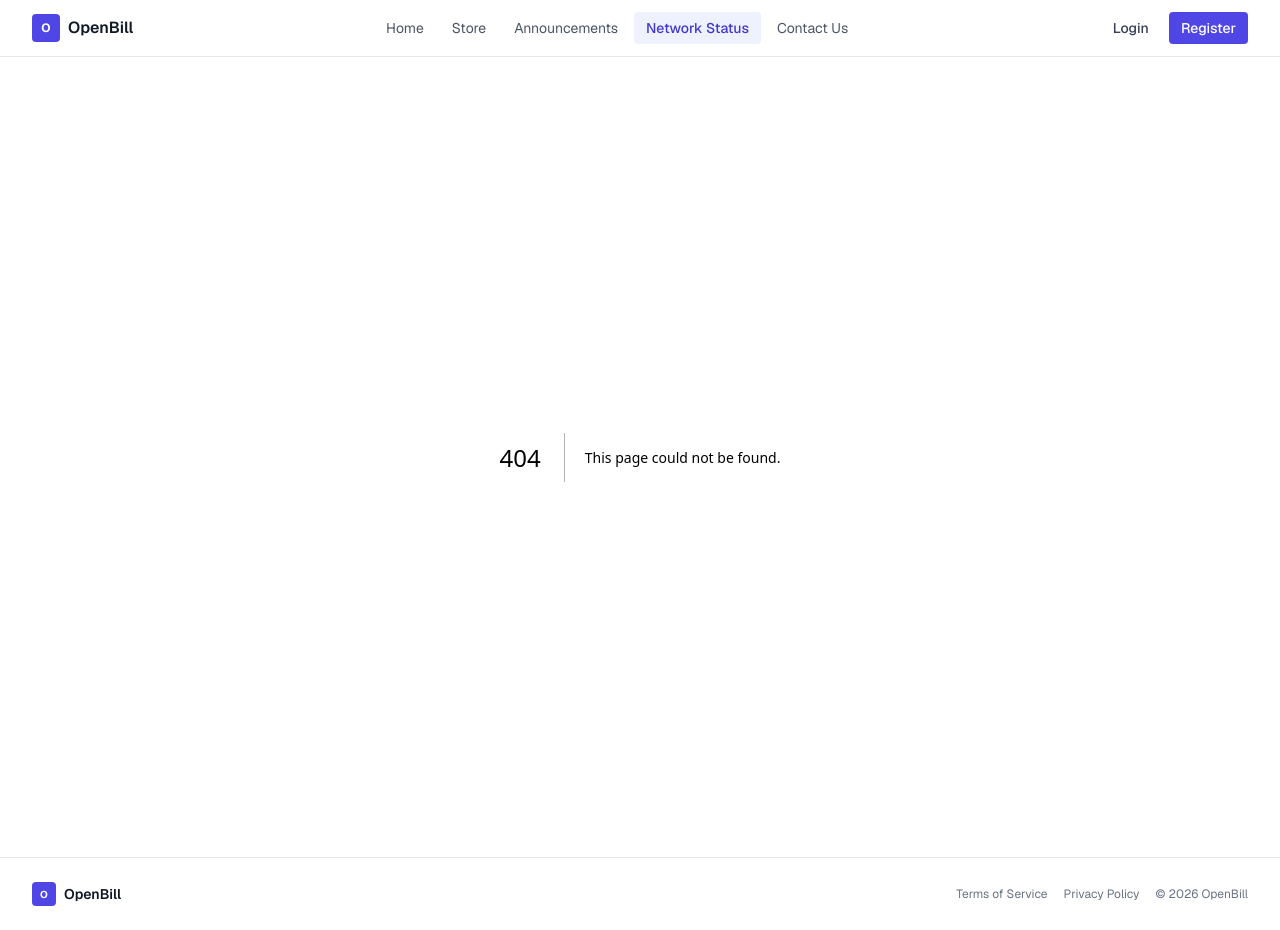
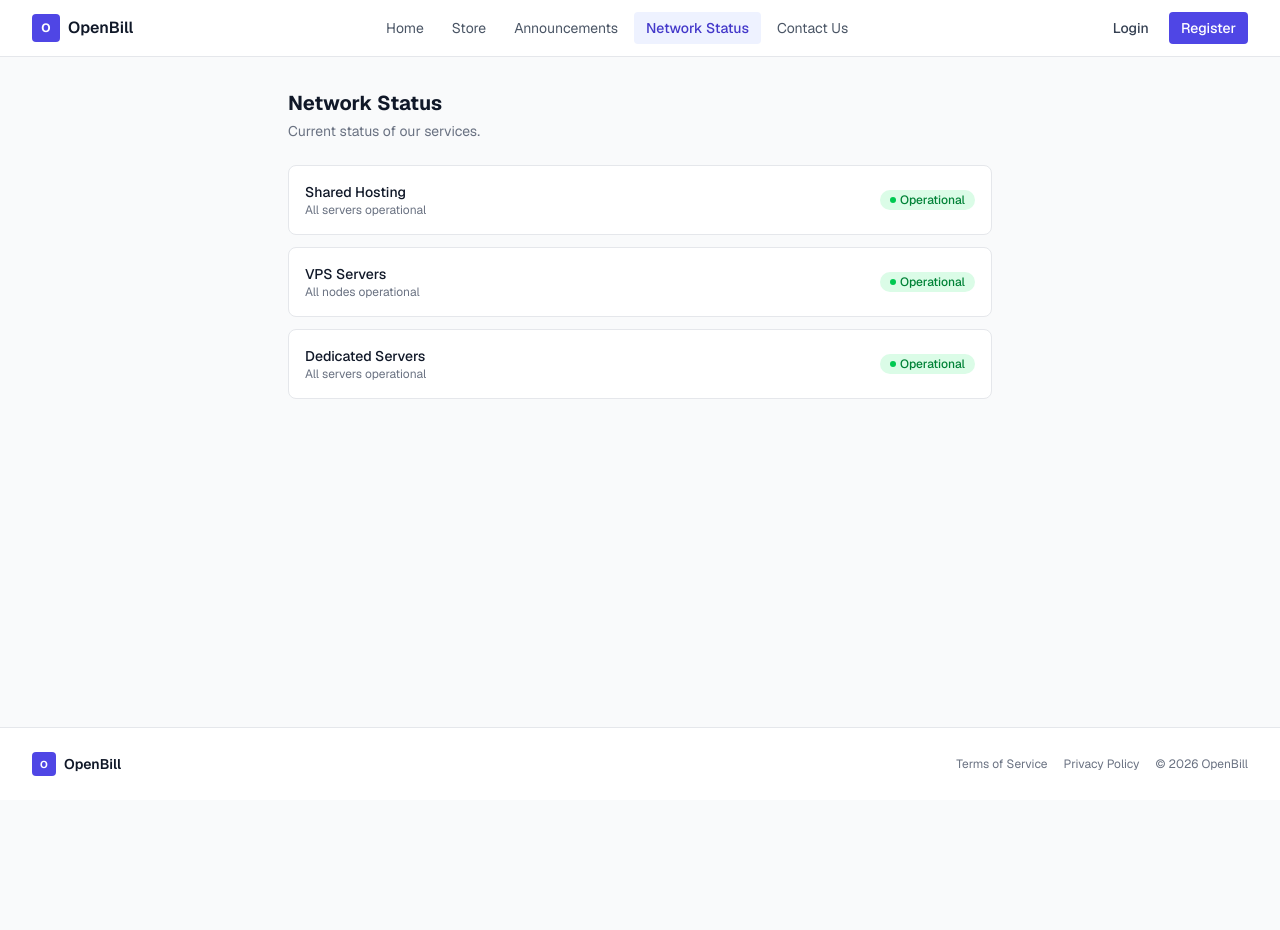
Before and after one commit to Shriii19/OpenBill, a Next.js app in the folder frontend/: page /status in a window 1280 px wide. Before the commit this address had no page. After the commit the page ends 800 px from the top, so only its background shows below. Built offline with nearby package versions, Linux system fonts and the light colour scheme.

Commit message:
section made

```diff
--- /dev/null
+++ b/frontend/src/app/status/page.tsx
@@ -0,0 +1,41 @@
+export default function StatusPage() {
+  return (
+    <div className="mx-auto max-w-3xl px-4 py-8 sm:px-6 lg:px-8">
+      <h1 className="text-xl font-bold text-gray-900">Network Status</h1>
+      <p className="mt-1 text-sm text-gray-500">Current status of our services.</p>
+
+      <div className="mt-6 space-y-3">
+        <div className="flex items-center justify-between rounded-lg border border-gray-200 bg-white p-4">
+          <div>
+            <p className="text-sm font-medium text-gray-900">Shared Hosting</p>
+            <p className="text-xs text-gray-500">All servers operational</p>
+          </div>
+          <span className="inline-flex items-center gap-1 rounded-full bg-green-100 px-2.5 py-0.5 text-xs font-medium text-green-700">
+            <span className="h-1.5 w-1.5 rounded-full bg-green-500" />
+            Operational
+          </span>
+        </div>
+        <div className="flex items-center justify-between rounded-lg border border-gray-200 bg-white p-4">
+          <div>
+            <p className="text-sm font-medium text-gray-900">VPS Servers</p>
+            <p className="text-xs text-gray-500">All nodes operational</p>
+          </div>
+          <span className="inline-flex items-center gap-1 rounded-full bg-green-100 px-2.5 py-0.5 text-xs font-medium text-green-700">
+            <span className="h-1.5 w-1.5 rounded-full bg-green-500" />
+            Operational
+          </span>
+        </div>
+        <div className="flex items-center justify-between rounded-lg border border-gray-200 bg-white p-4">
+          <div>
+            <p className="text-sm font-medium text-gray-900">Dedicated Servers</p>
+            <p className="text-xs text-gray-500">All servers operational</p>
+          </div>
+          <span className="inline-flex items-center gap-1 rounded-full bg-green-100 px-2.5 py-0.5 text-xs font-medium text-green-700">
+            <span className="h-1.5 w-1.5 rounded-full bg-green-500" />
+            Operational
+          </span>
+        </div>
+      </div>
+    </div>
+  );
+}
```
